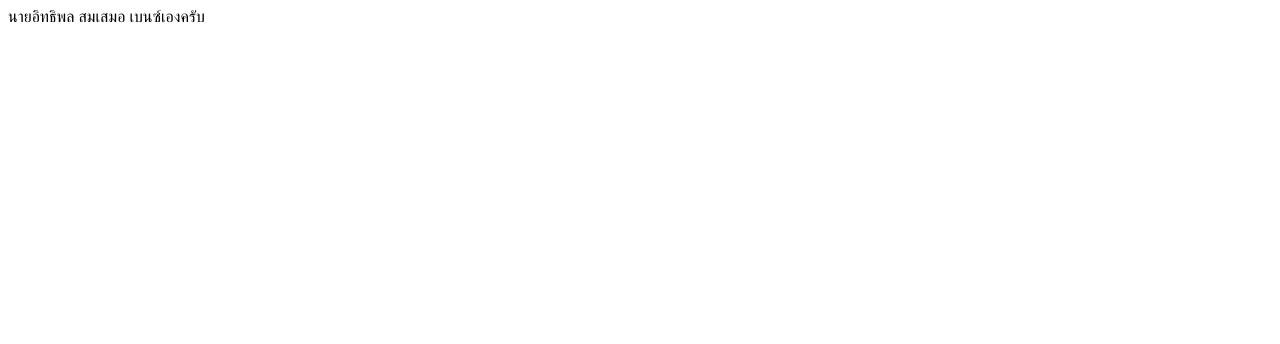
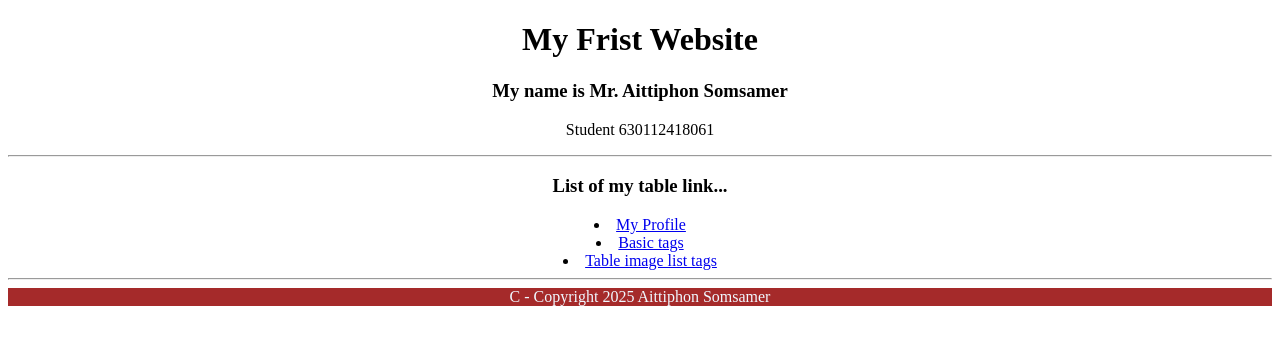
Before and after one commit to Aittiphon-KUTC/Benz-Front-End-KUTC-1-2568, a plain HTML site: page index.html in a window 1280 px wide. Drawn offline with Linux system fonts and the light colour scheme.

Commit message:
add imagefile and profile edit index main

```diff
--- a/index.html
+++ b/index.html
@@ -3,9 +3,31 @@
 <head>
     <meta charset="UTF-8">
     <meta name="viewport" content="width=device-width, initial-scale=1.0">
-    <title>หน้าหลัก</title>
+    <title>Main</title>
 </head>
     <body>
-        นายอิทธิพล สมเสมอ เบนซ์เองครับ
+        <div style="text-align: center;">
+            <h1>My Frist Website</h1>
+            <h3>My name is Mr. Aittiphon Somsamer</h3>
+            <p>Student 630112418061</p>
+       </div>
+       <hr>
+       <div style="text-align: center;">
+            <h3>List of my table link...</h3>
+                <li>
+                    <a href="/profile.html">My Profile</a>
+                </li>
+
+                <li>
+                    <a href="/tags.html">Basic tags</a>
+                </li>
+
+                <li>
+                    <a href="/image.html">Table image list tags</a>
+                </li>
+       </div> <hr>
+       <footer style="text-align: center; background-color: brown; color: aliceblue;">
+            C - Copyright 2025 Aittiphon Somsamer
+       </footer>
     </body>
 </html>
```
Also changed, not shown: image.html (added, +33 -0 lines), profile.html (added, +12 -0 lines).
